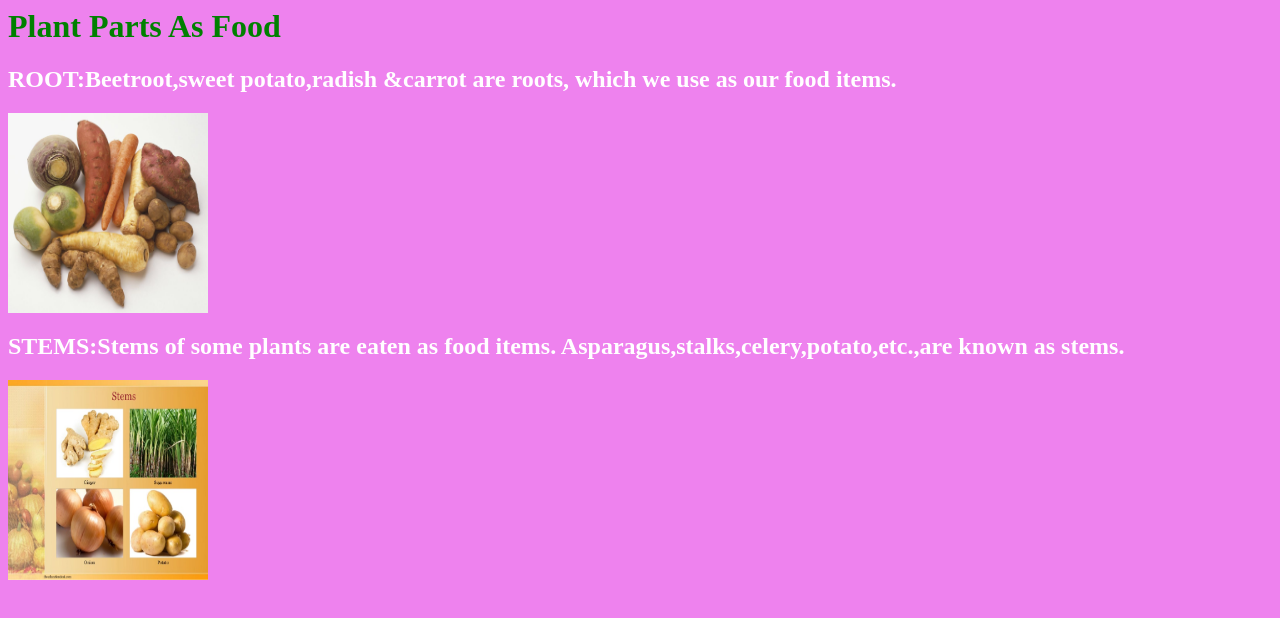
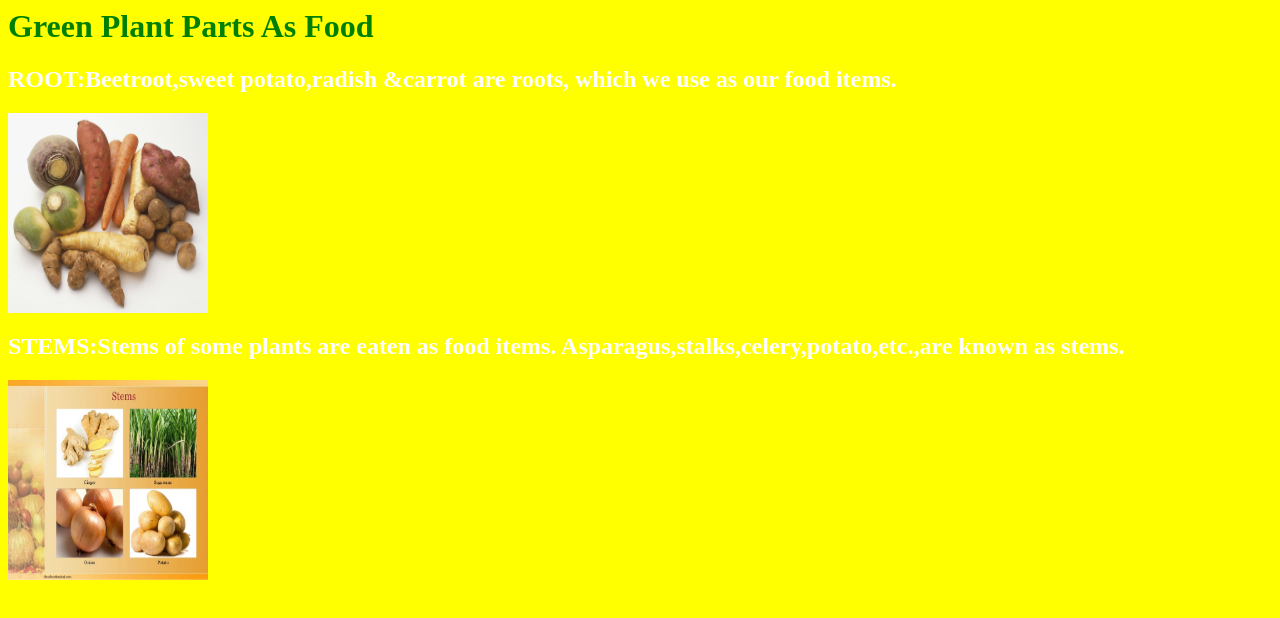
Before and after one commit to sumai7m/myweb, a plain HTML site: page index.html in a window 1280 px wide. Drawn offline with Linux system fonts and the light colour scheme.

Commit message:
Update index.html

```diff
--- a/index.html
+++ b/index.html
@@ -2,8 +2,8 @@
 <head>
 <title>FOOD-Science</title>
 </head>
-<body style="background-color:violet;">
-<h1 style="color:green;">Plant Parts As Food</h1>
+<body style="background-color:yellow;">
+<h1 style="color:green;">Green Plant Parts As Food </h1>
 
 <h2 style="color:white; font-size=300%;">ROOT:Beetroot,sweet potato,radish
 &carrot are roots, which we use as
```
